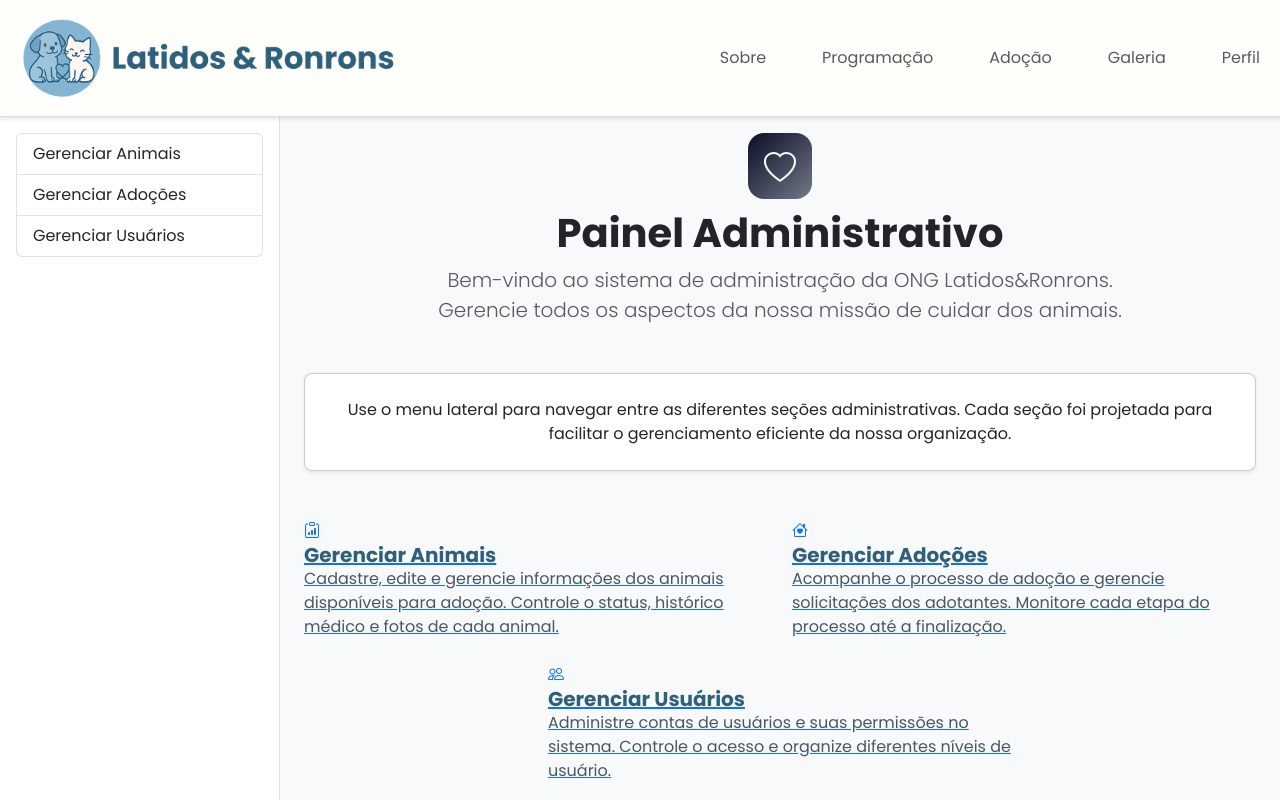
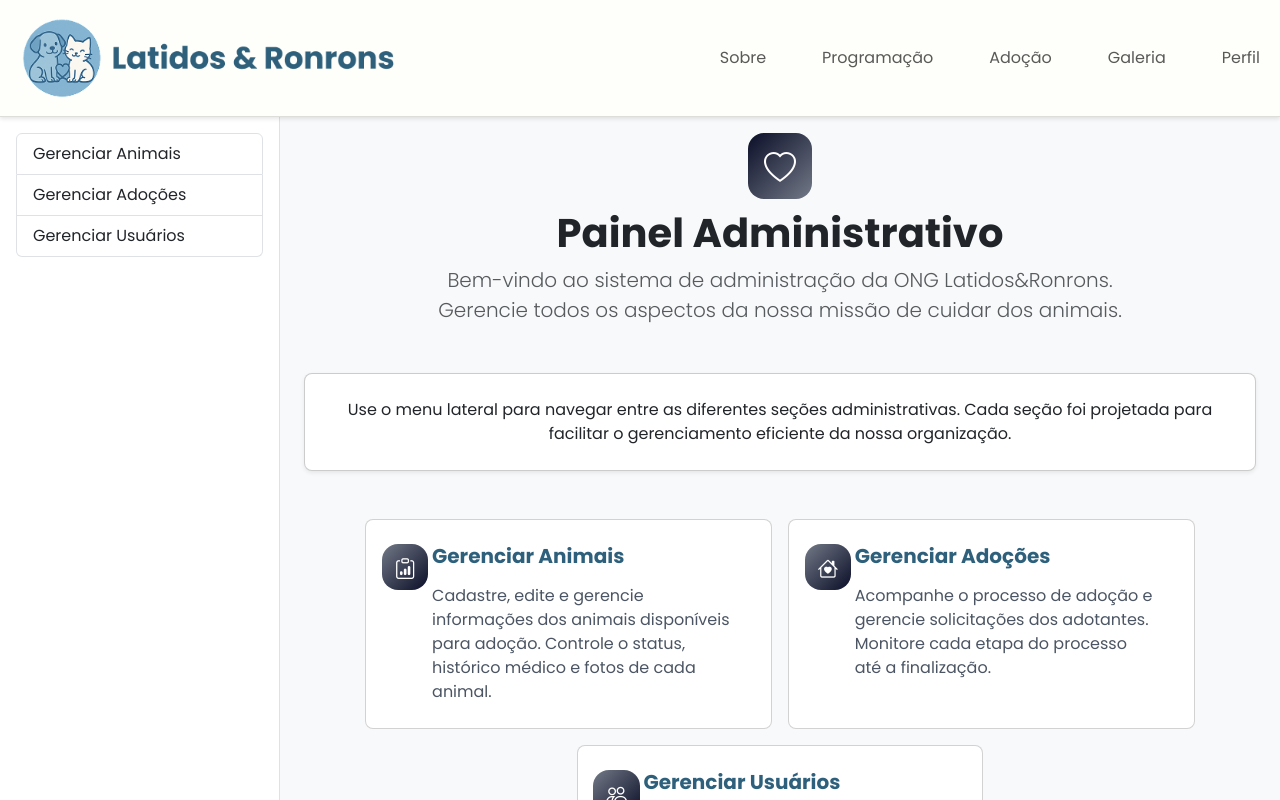
Before and after one commit to chryssstina/Adocao_de_Animais_React, a React (Vite) app in the folder frontend/: page /admin in a window 1280 px wide. Shown: the top 800 px of the page. Built offline with nearby package versions, Linux system fonts and the light colour scheme.

Commit message:
Refactor admin cards into AdminInfoCard component
Extracted the admin info card UI into a reusable AdminInfoCard component for improved maintainability and consistency. Updated AdminWelcome page to use the new component and adjusted styles accordingly.

```diff
--- /dev/null
+++ b/frontend/src/components/AdminComponents/AdminInfoCard/AdminInfoCard.css
@@ -0,0 +1,27 @@
+.custom-icon-admin-info-card {
+    border-radius: 1rem;
+    background: linear-gradient(135deg, #727986, #0a0e28);
+    padding: 0.6rem 0.8rem 0.3rem 0.8rem;
+    transition: ease-in-out 0.3s;
+}
+
+.custom-card-icon{
+    font-size: 1.3rem;
+    color: #ffffff;
+    /* margin-top: 2rem !important; */
+
+}
+
+.admin-animated-card {
+    transition: ease-in-out 0.3s;
+}
+
+.admin-animated-card:hover {
+    transform: translateY(-0.8vh);
+    box-shadow: 0 8px 16px rgba(0, 0, 0, 0.2);
+    transition: ease-in-out 0.3s;
+}
+.admin-animated-card:hover .custom-icon-admin-info-card {
+    transition: ease-in-out 0.3s;
+    transform: scale(1.1);
+}
--- /dev/null
+++ b/frontend/src/components/AdminComponents/AdminInfoCard/AdminInfoCard.jsx
@@ -0,0 +1,19 @@
+import "./AdminInfoCard.css";
+
+function AdminInfoCard({ id, title, text, icon }) {
+  return (
+    <div className="col-lg-5 p-4 card rounded-3 border-1 admin-animated-card" id={id}>
+      <div className="admin-card row m-0">
+        <div className="card-icon col-1 custom-card-icon text-center justify-content-center align-items-start d-flex">
+          <i className={`bi ${icon} custom-icon custom-icon-admin-info-card`}></i>
+        </div>
+        <div className="card-content col-11 text-start">
+          <h5 className="card-title mb-3">{title}</h5>
+          <p className="card-text">{text}</p>
+        </div>
+      </div>
+    </div>
+  );
+}
+
+export default AdminInfoCard;
--- a/frontend/src/pages/Admin/AdminWelcome/AdminWelcome.css
+++ b/frontend/src/pages/Admin/AdminWelcome/AdminWelcome.css
@@ -1,11 +1,9 @@
 #admin-header-icon {
   font-size: 2rem;
   color: #ffffff;
-  font-weight: 400 !important;
   padding: 0.8rem 1rem 0.5rem 1rem;
   background: linear-gradient(135deg, #0a0e28, #727986);
   border-radius: 1rem;
-  width: 10px;
 }
 
 .bi::before {
--- a/frontend/src/pages/Admin/AdminWelcome/AdminWelcome.jsx
+++ b/frontend/src/pages/Admin/AdminWelcome/AdminWelcome.jsx
@@ -1,6 +1,7 @@
 import React from "react";
 import { Link } from "react-router-dom"; // Importe o Link se for usar para navegação
 import "./AdminWelcome.css";
+import AdminInfoCard from "../../../components/AdminComponents/AdminInfoCard/AdminInfoCard";
 
 function AdminWelcome() {
   return (
@@ -17,7 +18,11 @@ function AdminWelcome() {
             Gerencie todos os aspectos da nossa missão de cuidar dos animais.
           </p>
         </header>
-        <div className="card shadow-sm rounded-3 border-0 mb-5" id="admin-info-card">
+
+        <div
+          className="card shadow-sm rounded-3 border-0 mb-5"
+          id="admin-info-card"
+        >
           <div className="card-body p-4">
             <div className="info-box text-center ">
               <p className="mb-0">
@@ -29,66 +34,40 @@ function AdminWelcome() {
           </div>
         </div>
 
-        <div className="row g-4 justify-content-center">
-          <div className="col-lg-6" id="animals-info-card">
-            <Link
-              to="/admin/gerenciar-animais"
-              className="admin-card card-blue"
-            >
-              <div className="card-icon">
-                <i className="bi bi-clipboard-data"></i>
-              </div>
-              <div className="card-content">
-                <h5 className="card-title">Gerenciar Animais</h5>
-                <p className="card-text">
-                  Cadastre, edite e gerencie informações dos animais disponíveis
-                  para adoção. Controle o status, histórico médico e fotos de
-                  cada animal.
-                </p>
-              </div>
-            </Link>
-          </div>
-          <div className="col-lg-6" id="adoptions-info-card">
-            <Link
-              to="/admin/gerenciar-adocoes"
-              className="admin-card card-green"
-            >
-              <div className="card-icon">
-                <i className="bi bi-house-heart"></i>
-              </div>
-              <div className="card-content">
-                <h5 className="card-title">Gerenciar Adoções</h5>
-                <p className="card-text">
-                  Acompanhe o processo de adoção e gerencie solicitações dos
-                  adotantes. Monitore cada etapa do processo até a finalização.
-                </p>
-              </div>
-            </Link>
-          </div>
-          <div className="col-lg-6" id="users-info-card">
-            <Link
-              to="/admin/gerenciar-usuarios"
-              className="admin-card card-purple"
-            >
-              <div className="card-icon">
-                <i className="bi bi-people"></i>
-              </div>
-              <div className="card-content">
-                <h5 className="card-title">Gerenciar Usuários</h5>
-                <p className="card-text">
-                  Administre contas de usuários e suas permissões no sistema.
-                  Controle o acesso e organize diferentes níveis de usuário.
-                </p>
-              </div>
-            </Link>
+        <div className="row justify-content-center d-flex gap-3 mb-5" id="admin-cards-row">
+          <AdminInfoCard
+            id="animals-info-card"
+            title="Gerenciar Animais"
+            text="Cadastre, edite e gerencie informações dos animais disponíveis para adoção. Controle o status, histórico médico e fotos de cada animal."
+            icon="bi-clipboard-data"
+          />
+
+          <AdminInfoCard
+            id="adoptions-info-card"
+            title="Gerenciar Adoções"
+            text="Acompanhe o processo de adoção e gerencie solicitações dos adotantes. Monitore cada etapa do processo até a finalização."
+            icon="bi-house-heart"
+          />
+
+          <AdminInfoCard
+            id="users-info-card"
+            title="Gerenciar Usuários"
+            text="Administre contas de usuários e suas permissões no sistema. Controle o acesso e organize diferentes níveis de usuário."
+            icon="bi-people"
+          />
+        </div>
+
+
+        <div className="card border-0 bg-light justify-content-end align-items-center d-flex" id="admin-footer-card">
+          <div className="card-body">
+            <div className="info-box text-center">
+              <p className="mb-0 border border-2 rounded-3 p-2 px-4 bg-body-secondary text-secondary">
+                Todas as funcionalidades estão acessíveis através do menu
+                lateral.
+              </p>
+            </div>
           </div>
         </div>
-
-        <footer className="text-center mt-5">
-          <div className="footer-note">
-            Todas as funcionalidades estão acessíveis através do menu lateral.
-          </div>
-        </footer>
       </div>
     </section>
   );
```
